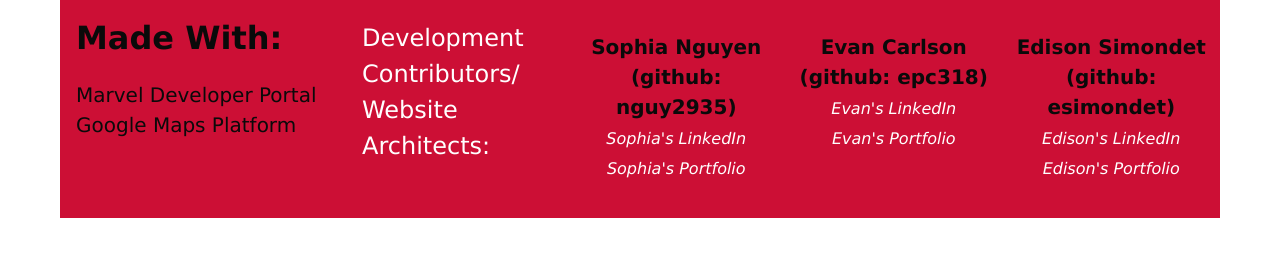
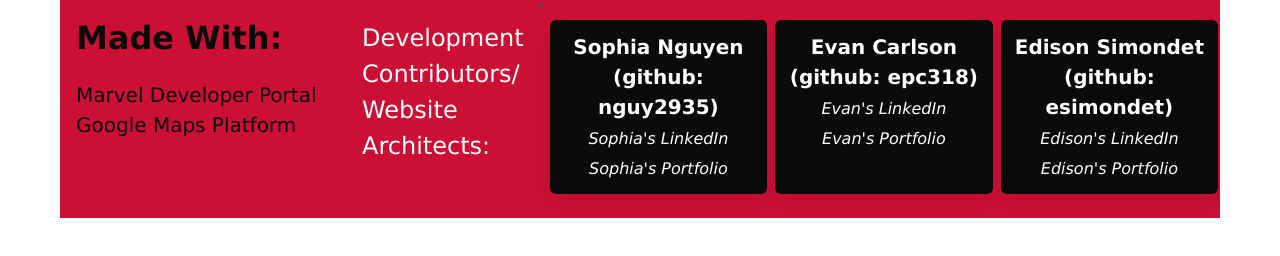
Before and after one commit to esimondet/front-end-project, a plain HTML site: page index.html in a window 1280 px wide. Drawn offline with nearby package versions, Linux system fonts and the light colour scheme.

Commit message:
done with footer HTML and Bulma for now

```diff
--- a/assets/css/style.css
+++ b/assets/css/style.css
@@ -4,5 +4,7 @@
 }
 
 /* FOOTER STYLES START */
-
+.div.is-size-5 .has-text-centered .container .column .is-3 .my-5 {
+  border: 3px solid black;
+}
   /* END FOOTER STYLES */
--- a/index.html
+++ b/index.html
@@ -19,7 +19,7 @@
 
 
 
-   <footer class = "container py-2 px-2">
+   <footer class = "container py-2 px-2 has-background-danger-dark">
      <!--API contribution div-->
     <div class = "columns">
      <div class = "has-background-danger-dark container column is-3 py-5 px-4">
@@ -31,20 +31,22 @@
      <div class = "has-background-danger-dark container column is-9">
       <div class = "columns">
       <h2 class="is-size-4 has-text-white py-5 px-3">Development Contributors/ Website Architects:</h2>
-       <div class="is-size-5 has-text-centered container column is-3 my-5">
-         <h3 class="has-text-black has-text-weight-bold">Sophia Nguyen (github: nguy2935)</h3>
+    >
+       <div class="is-size-5 has-text-centered container column is-3 my-5 box has-background-black mx-1">
+         <h3 class="has-text-white has-text-weight-bold">Sophia Nguyen (github: nguy2935)</h3>
          <a class="is-size-6 is-italic has-text-white" href="https://www.linkedin.com/in/sophia-nguyen-297863164/">Sophia's LinkedIn</a><br />
          <a class="is-size-6 is-italic has-text-white" href="https://nguy2935.github.io/portfolio/">Sophia's Portfolio</a>
        </div>
 
-       <div class="is-size-5 has-text-centered container column is-3 my-5">
-          <h3 class="has-text-black has-text-weight-bold">Evan Carlson (github: epc318)</h3>
+       <div class="is-size-5 has-text-centered column is-3 my-5 box has-background-black mx-1">
+          <h3 class="has-text-white has-text-weight-bold">Evan Carlson (github: epc318)</h3>
           <a class="is-size-6 is-italic has-text-white" href="https://www.linkedin.com/in/evanpcarlson/">Evan's LinkedIn</a><br />
           <a class="is-size-6 is-italic has-text-white" href="https://epc318.github.io/Portfolio/">Evan's Portfolio</a>
         </div>
 
-        <div class="is-size-5 has-text-centered container column is-3 my-5">
-          <h3 class="has-text-black has-text-weight-bold">Edison Simondet (github: esimondet)</h3>
+
+        <div class="is-size-5 has-text-centered container column is-3 my-5 box has-background-black mx-1">
+          <h3 class="has-text-white has-text-weight-bold">Edison Simondet (github: esimondet)</h3>
           <a class="is-size-6 is-italic has-text-white" href="https://www.linkedin.com/in/edison-simondet-8863a1209/">Edison's LinkedIn</a><br />
           <a class="is-size-6 is-italic has-text-white" href="https://esimondet.github.io/challenge-two-professional-portfolio/">Edison's Portfolio</a>
         </div>
```
